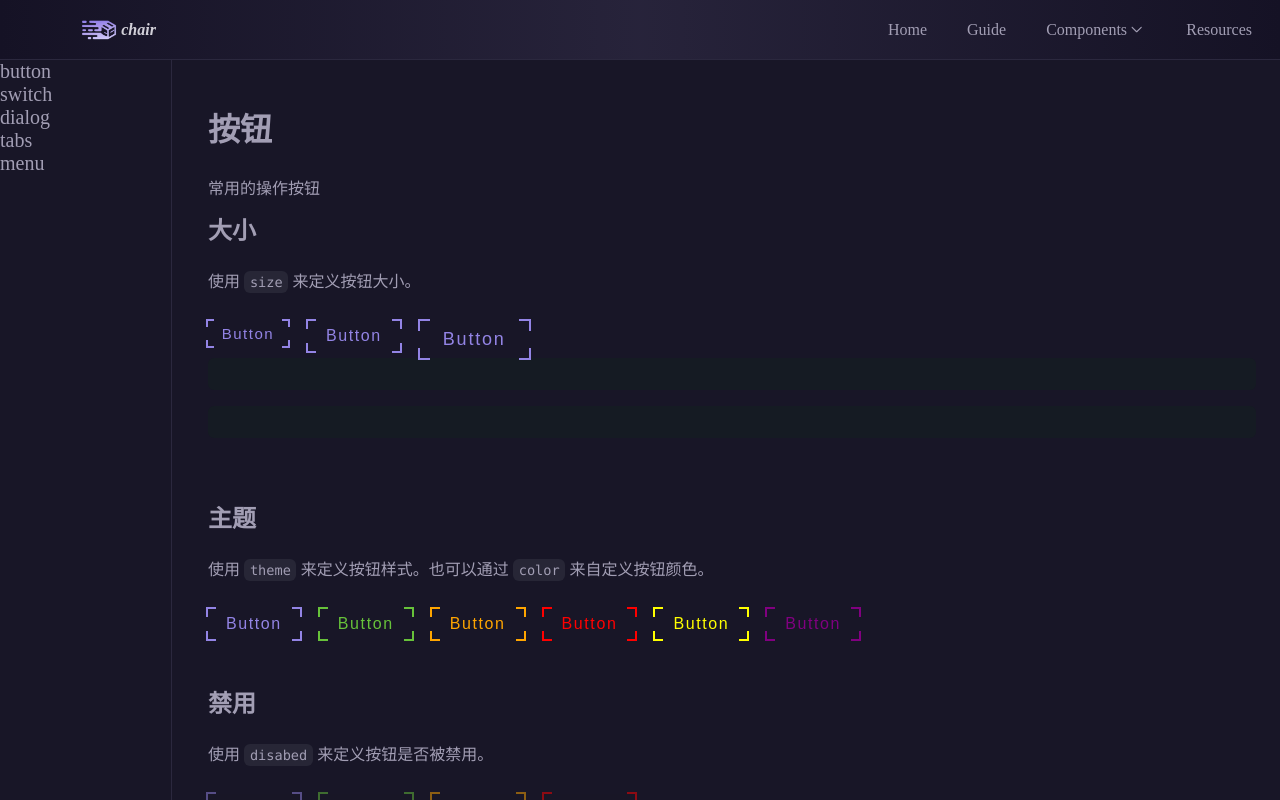
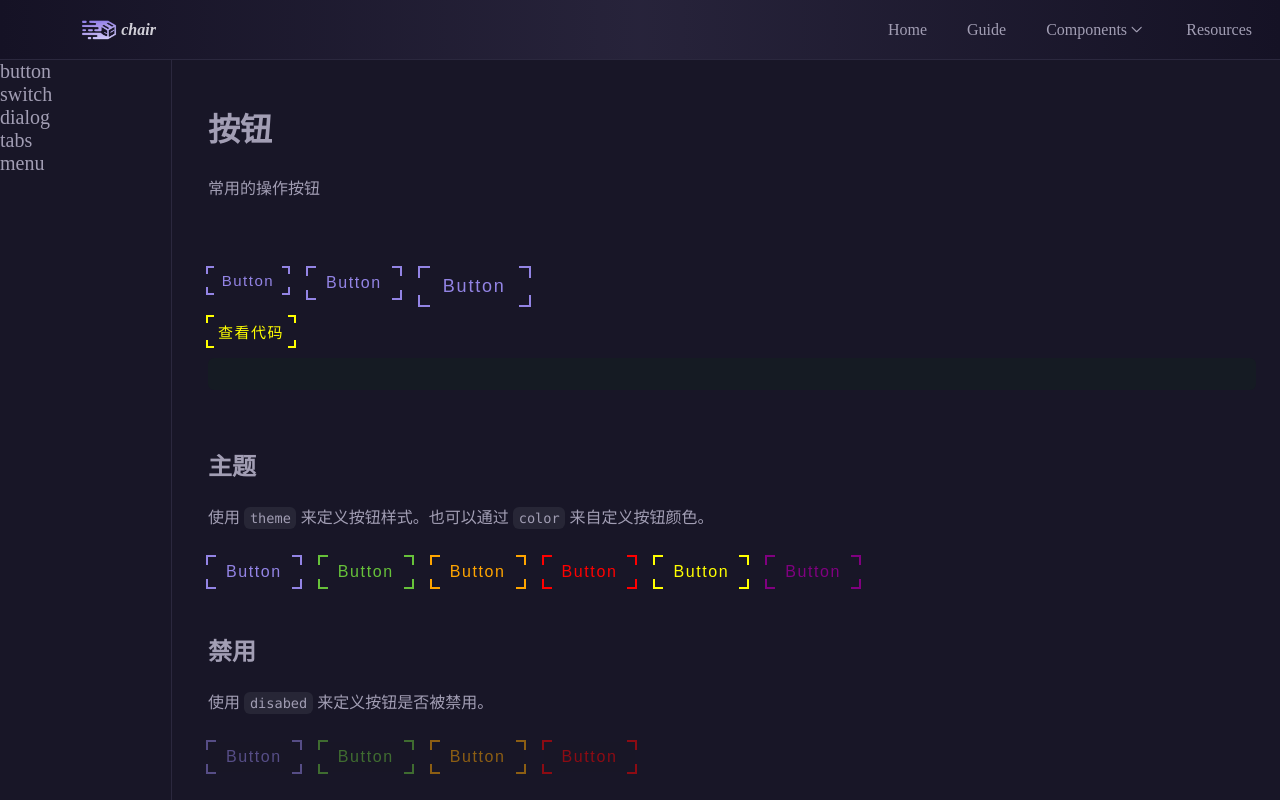
Before and after one commit to koryuoh123/chair-ui, a Vue app: page /components/button in a window 1280 px wide. Built offline with nearby package versions, Linux system fonts and the light colour scheme.

Commit message:
完成demo展示组件封装和样式雏形

```diff
--- a/src/components/ButtonDemo.vue
+++ b/src/components/ButtonDemo.vue
@@ -4,13 +4,9 @@
         <div>
             <Markdown>{{ `# 按钮\n<p>常用的操作按钮</p>` }}
             </Markdown>
-            <Markdown>{{ `## 大小\n<p>使用
-                    <code>size</code> 来定义按钮大小。
-                </p>` }}
-            </Markdown>
-            <sizeDemo />
-            <pre v-text="sizeDemo._sourceCodeTitle"></pre>
-            <pre v-text="sizeDemo._sourceCode"></pre>
+
+            <Demo :component="sizeDemo" />
+
         </div>
 
         <div>
@@ -60,6 +56,7 @@
 <script setup lang="ts">
 import Button from '@/lib/Button.vue';
 import { onMounted, ref } from 'vue';
+import Demo from '@/components/Demo.vue'
 import sizeDemo from '@/views/doc/Button/sizeDemo.vue'
 onMounted(() => {
     console.log(sizeDemo)
--- /dev/null
+++ b/src/components/Demo.vue
@@ -0,0 +1,50 @@
+<template>
+    <div class="demo markdown-body">
+        <Markdown>{{ component.__sourceCodeTitle }}</Markdown>
+        <div class="demo-component">
+            <component :is="props.component" />
+        </div>
+        <div class="demo-sourcecode">
+            <Button theme="info" size="small" @click="toggleCode">查看代码</Button>
+        </div>
+        <pre v-text="component.__sourceCode"></pre>
+
+    </div>
+</template>
+<script setup lang='ts'>
+import { computed, ref } from 'vue';
+import Button from '@/lib/Button.vue'
+import Markdown from './Markdown.vue';
+const props = defineProps<{
+    component: Object
+}>()
+const codeVisible = ref(false)
+
+const toggleCode = () => {
+    codeVisible.value = !codeVisible.value
+}
+const html = computed(() => {
+    if (props.component && props.component.__sourceCode) {
+
+        return props.component.__sourceCode
+    } else
+        return ''
+})
+</script>
+<style lang='scss' scoped>
+.demo {
+    display: flex;
+    flex-direction: column;
+    gap: 12px;
+
+    .demo-sourcecode {}
+}
+
+.demolist {
+    display: flex;
+    flex-wrap: wrap;
+    gap: 20px;
+    // padding-left: 1em;
+    padding-top: 12px;
+}
+</style>
--- a/src/lib/Button.vue
+++ b/src/lib/Button.vue
@@ -118,7 +118,7 @@ $wpadding: 18px;
     &:hover:not(.disabled) {
         .chair-button-text-content {
             color: color-mix(in srgb, var(--theme-color, $color) 40%, white);
-            text-shadow: 0 0 2px var(--theme-color, $color), 0 0 10px var(--theme-color, $color), 0 0 10px var(--theme-color, $color), 0 0 10px var(--theme-color, $color);
+            text-shadow: 0 0 1px var(--theme-color, $color), 0 0 1px var(--theme-color, $color), 0 0 1px var(--theme-color, $color), 0 0 1px var(--theme-color, $color);
         }
 
         .chair-button-decoration-border:before,
--- a/src/plugins/demo.ts
+++ b/src/plugins/demo.ts
@@ -20,17 +20,22 @@ export function demoPlugin(): Plugin {
         return null
       }
       title = demo?.content || ''
-      main = demo?.map?.sourcesContent?.join('') || ''
+      if (demo?.map?.sourcesContent) {
+        // demo?.map?.sourcesContent.splice(0, 1)
+        main = demo?.map?.sourcesContent?.join('') || ''
+        main = main.slice(main.indexOf('<template>'), main.length + 1)
+      }
+      // console.log(main)
       // 处理掉"demo"块,不解析
       code = code.replace('import block0', '// import block0')
 
       code =
         code.slice(0, code.indexOf('_name')) +
-        `sourceCode:${JSON.stringify(main)},_sourceCodeTitle:${JSON.stringify(title)},` +
+        `_sourceCode:${JSON.stringify(main)},__sourceCodeTitle:${JSON.stringify(title)},` +
         code.slice(code.indexOf('_name'), code.length + 1)
 
       return {
-        code: `${code}\nexport const code = 123`,
+        code,
       }
     },
   }
--- a/src/views/doc/Button/sizeDemo.vue
+++ b/src/views/doc/Button/sizeDemo.vue
@@ -1,4 +1,4 @@
-<demo>大小</demo>
+<demo>## 大小<br/><br/><p>使用 <code>size</code> 来定义按钮大小。</p></demo>
 
 <template>
     <div class="demolist">
```
